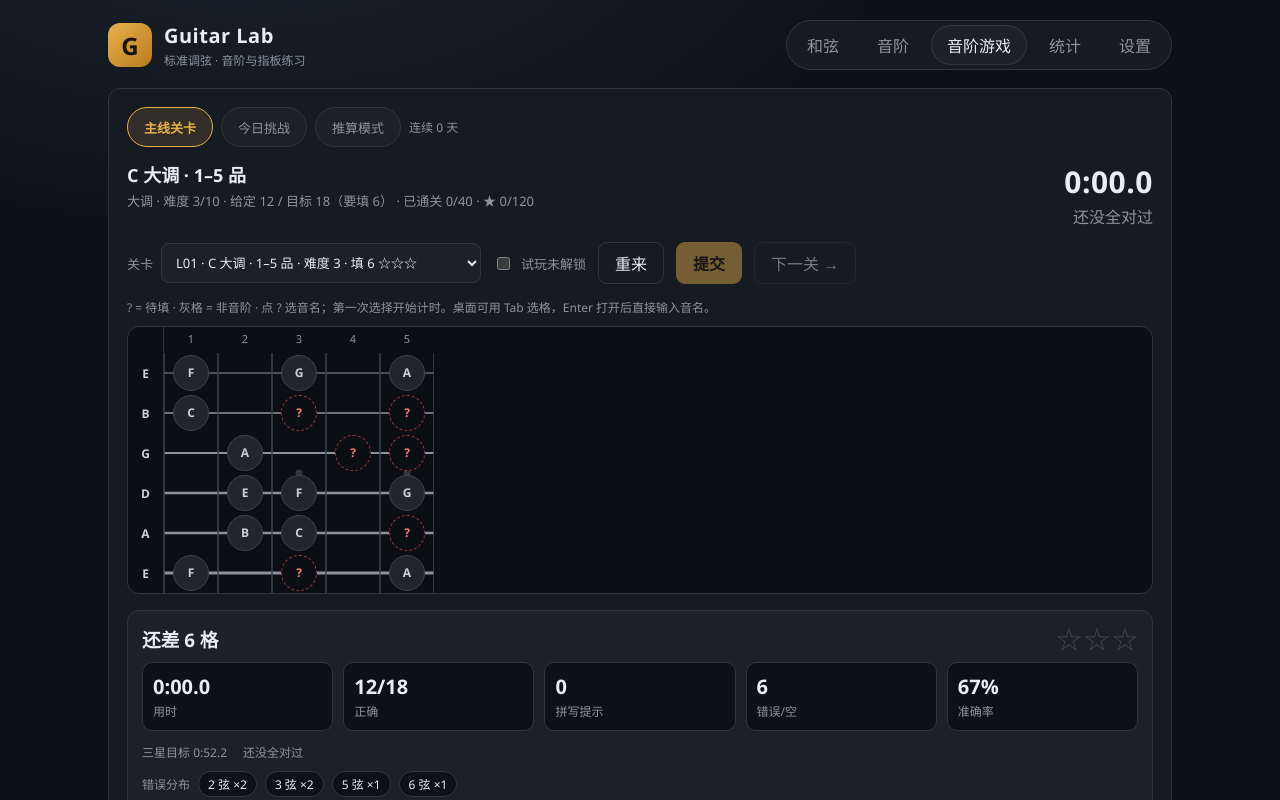
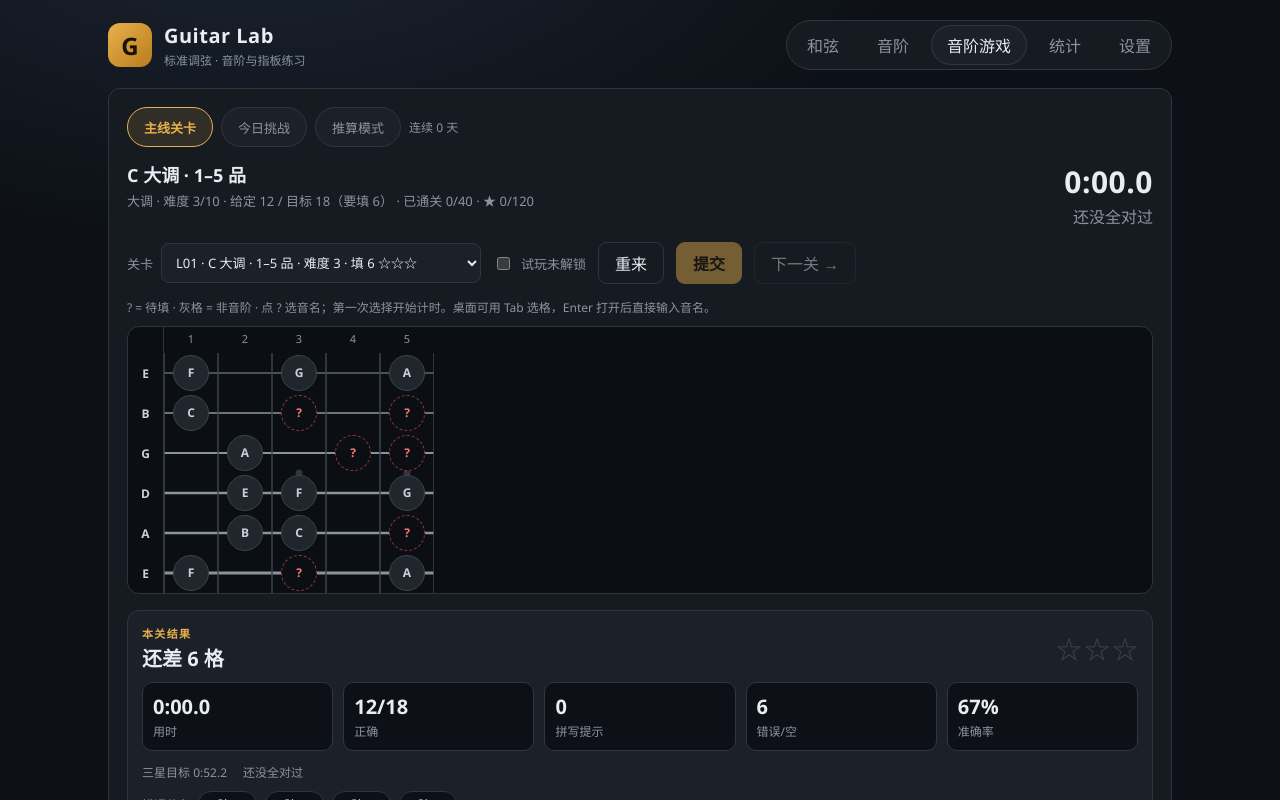
Before and after one commit to danzw1995/guitar-app, a React (Vite) app in the folder apps/web/: page / in a window 1280 px wide. Both pictures are taken after a click on the button "提交". Shown: the top 800 px of the page. Built offline with nearby package versions, Linux system fonts and the light colour scheme.

Commit message:
feat(web): label the result panel
Adds a 本关结果 kicker above the status headline and bumps the headline size, so the panel reads as a result block instead of more board chrome.

```diff
--- a/apps/web/src/components/ResultPanel.tsx
+++ b/apps/web/src/components/ResultPanel.tsx
@@ -50,7 +50,10 @@ export default function ResultPanel({
   return (
     <div className="result">
       <div className="result-head">
-        <h3>{headline}</h3>
+        <div className="result-heading">
+          <span className="result-kicker">本关结果</span>
+          <h3>{headline}</h3>
+        </div>
         {mode === "recall" ? (
           <span className="muted">推算模式 · 不计星级</span>
         ) : (
--- a/apps/web/src/styles.css
+++ b/apps/web/src/styles.css
@@ -318,7 +318,15 @@ button, select, input { font: inherit; color: inherit; }
 .progress-line { white-space: nowrap; }
 
 .result-head { display: flex; align-items: center; justify-content: space-between; gap: 12px; flex-wrap: wrap; margin-bottom: 10px; }
-.result-head h3 { margin: 0; }
+.result-head h3 { margin: 0; font-size: 20px; }
+.result-heading { display: flex; flex-direction: column; gap: 2px; }
+/* 「本关结果」小标题：让这块面板一眼看得出是结果，不是又一块题目区 */
+.result-kicker {
+  font-size: 11px;
+  font-weight: 700;
+  letter-spacing: 0.12em;
+  color: var(--accent);
+}
 .result-meta { display: flex; flex-wrap: wrap; gap: 8px 16px; align-items: center; margin-top: 12px; color: var(--muted); font-size: 12px; }
 .badge {
   border: 1px solid rgba(232, 176, 75, 0.5);
```
Also changed, not shown: 2 other files (tests, documents, lock files or other folders).
